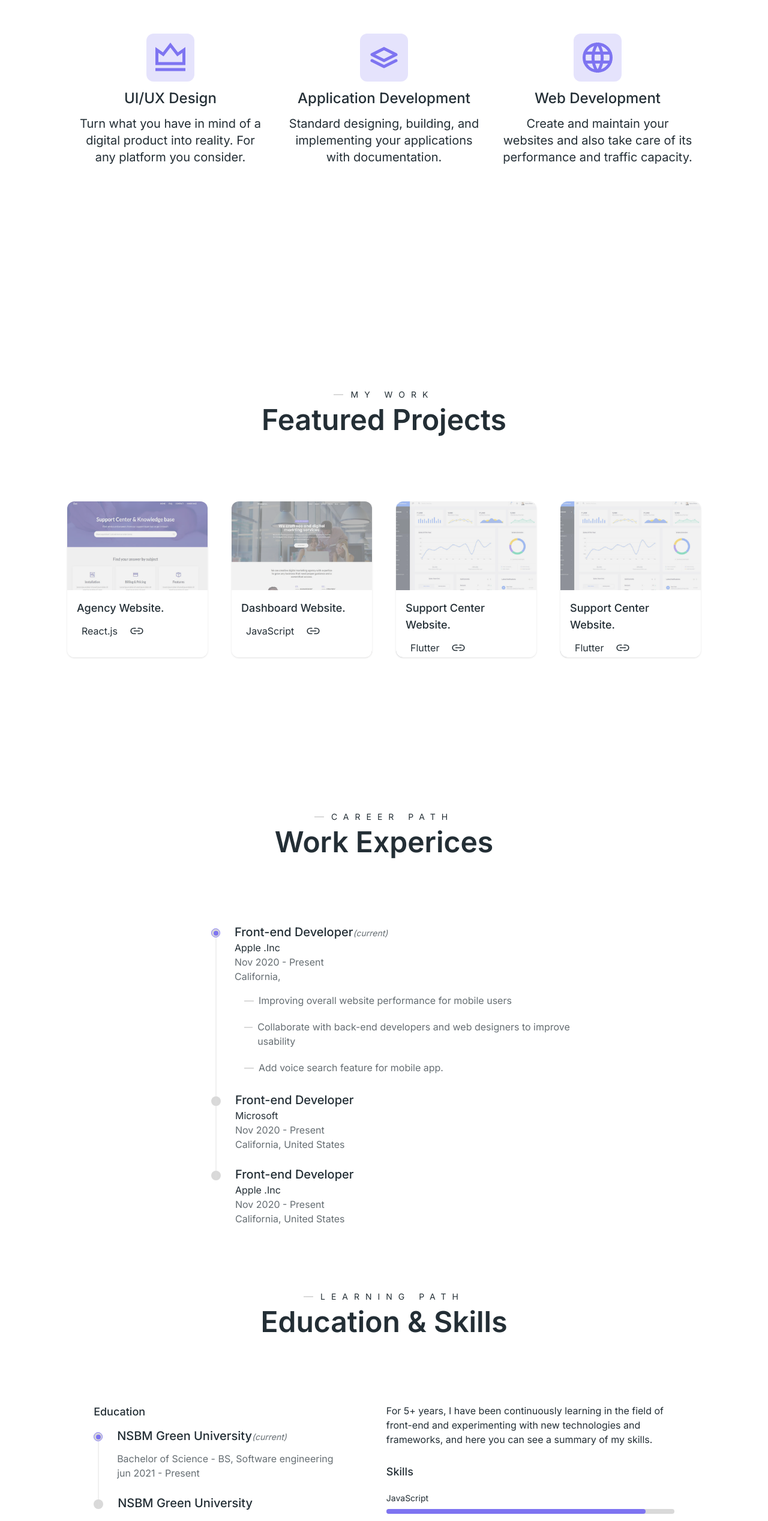
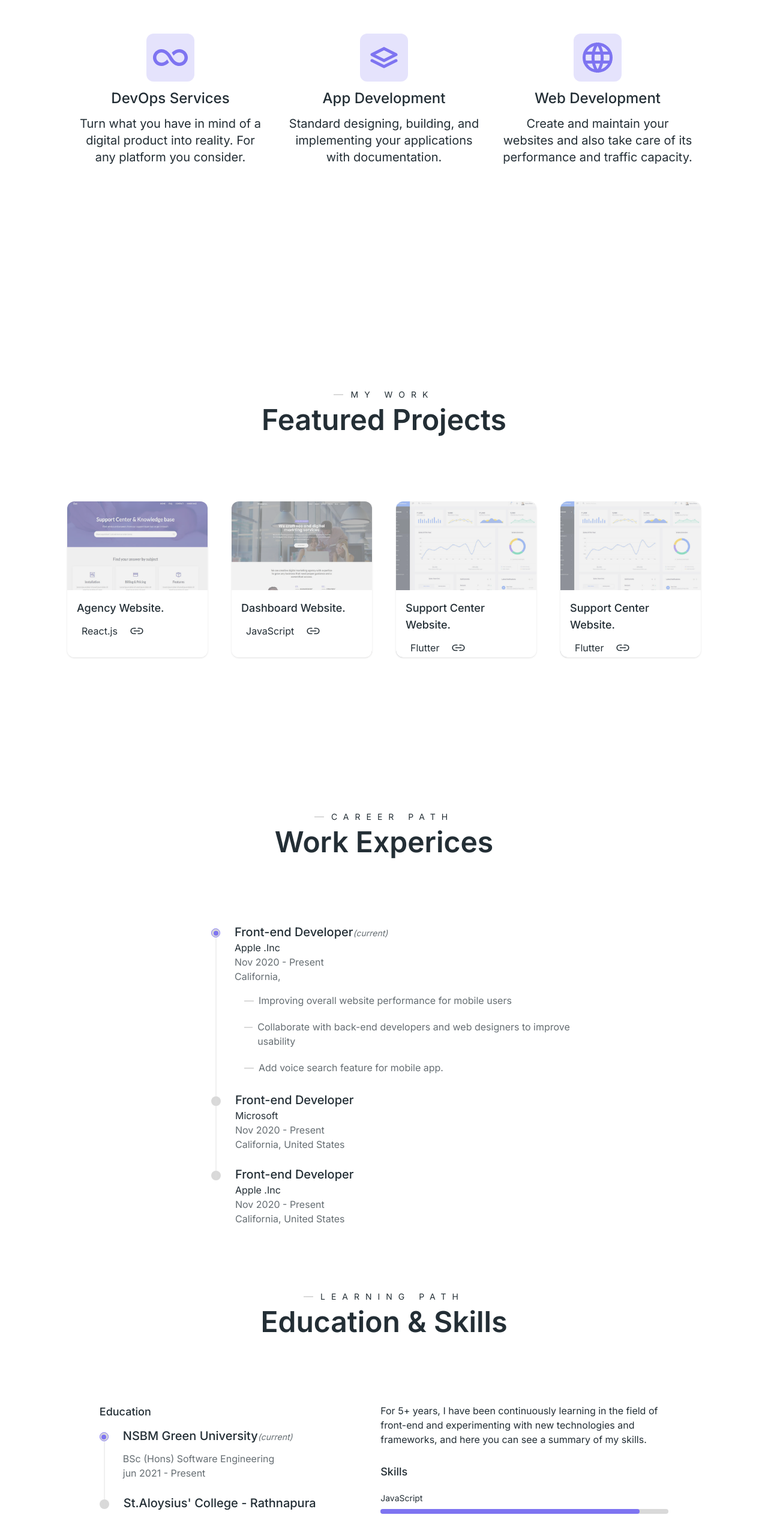
Before and after one commit to avishka2k/kr-portfolio, a React (Create React App) app: page / in a window 1280 px wide. Shown: the part 1208-3744 px from the top of the page at 60% size. Built offline with nearby package versions, Linux system fonts and the light colour scheme.

Commit message:
change owner date

```diff
--- a/package.json
+++ b/package.json
@@ -1,5 +1,4 @@
 {
-  "homepage": "https://avishka2k.github.io/kr-portfolio",
   "name": "kr-portfolio",
   "version": "0.1.0",
   "private": true,
@@ -17,8 +16,6 @@
   },
   "scripts": {
     "start": "react-scripts start",
-    "perdeploy": "npm run build",
-    "deploy": "gh-pages -d build",
     "build": "react-scripts build",
     "test": "react-scripts test",
     "eject": "react-scripts eject"
--- a/src/components/Services.jsx
+++ b/src/components/Services.jsx
@@ -1,7 +1,7 @@
 import React from "react";
-import { RiVipCrownLine } from "react-icons/ri";
 import { TbStack, TbWorld } from "react-icons/tb";
 import ServicesData from "../owner_data/owner_data.json";
+import {IoInfiniteSharp} from "react-icons/io5";
 
 function Services() {
   return (
@@ -34,7 +34,7 @@ function Services() {
                       >
                         <div className="service-icon rounded-xl items-center flex md:w-20 md:h-20 w-16 m-auto h-16 bg-blueOpa">
                           {services_data.id === 1 ? (
-                            <RiVipCrownLine
+                            <IoInfiniteSharp
                               className="m-auto text-blue text-5xl md:text-6xl"
                               alt=""
                             />
--- a/src/owner_data/owner_data.json
+++ b/src/owner_data/owner_data.json
@@ -6,27 +6,27 @@
         "first_name": "Avishka",
         "last_name": "Prabath"
       },
-      "email": "example@gmail.com",
-      "mobile": "(501) 414-1541",
-      "address": "3424 Layman Avenue, Fayetteville, NC",
+      "email": "avishkaprabathg@gmail.com",
+      "mobile": "+94712716098",
+      "address": "Sinhalagoda, Madagalathura, Rathnapura",
       "favicon_path": "",
       "image_path": "/images/himg.svg",
       "about": "Creative front-end developer with more than +5 years of experience in enterprise companies and startups. Proficient in JavaScript, Angular, and React. Passionate about UI/UX",
       "social_media_url": {
-        "linkedin": "https://www.linkedin.com/",
-        "github": "https://github.com/"
+        "linkedin": "https://www.linkedin.com/in/avishkap",
+        "github": "https://github.com/avishka2k"
       }
     },
 
     "services": [
       {
         "id": 1,
-        "title": "UI/UX Design",
+        "title": "DevOps Services",
         "discription": "Turn what you have in mind of a digital product into reality. For any platform you consider."
       },
       {
         "id": 2,
-        "title": "Application Development",
+        "title": "App Development",
         "discription": "Standard designing, building, and implementing your applications with documentation."
       },
       {
@@ -138,16 +138,16 @@
       {
         "id": 1,
         "school": "NSBM Green University",
-        "subject": "Bachelor of Science - BS, Software engineering",
+        "subject": "BSc (Hons) Software Engineering",
         "start_date": "jun 2021",
         "end_date": "Present"
       },
       {
         "id": 2,
-        "school": "NSBM Green University",
-        "subject": "engineering",
-        "start_date": "Aug 2020",
-        "end_date": "Sep 2021"
+        "school": "St.Aloysius' College - Rathnapura",
+        "subject": "Combined Maths",
+        "start_date": "Aug 2017",
+        "end_date": "Aug 2019"
       }
     ],
     "testimonials": [
```
